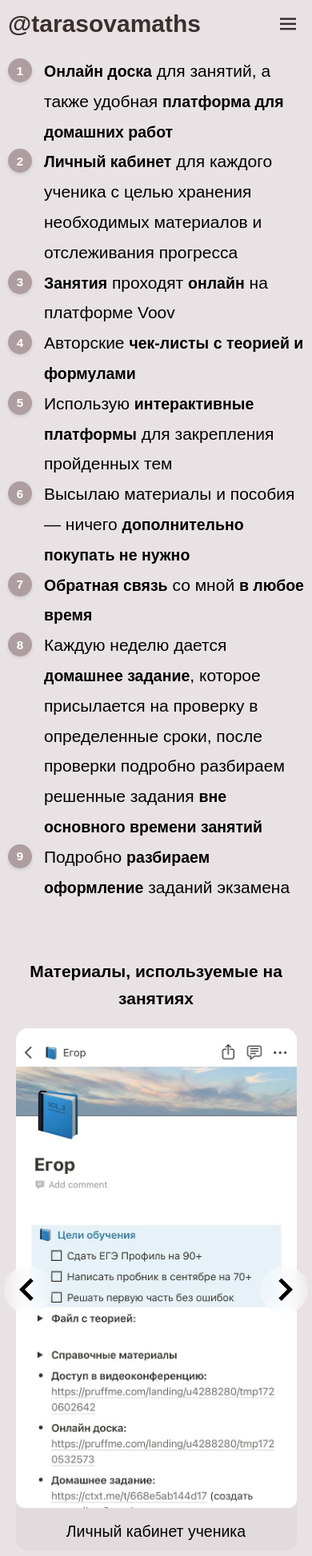
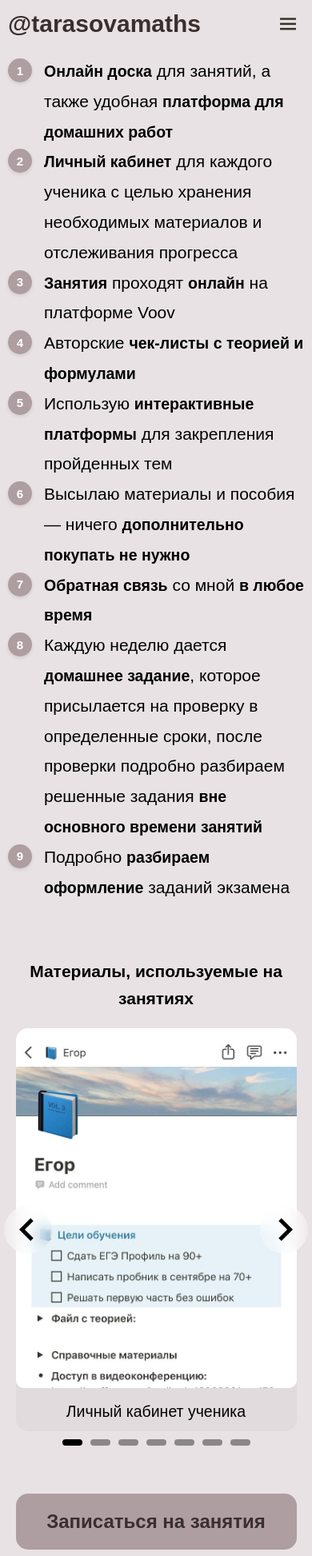
Before and after one commit to Pineapple936/tarasovamaths, a Next.js app: page /services/course-description in a window 390 px wide. Shown: the top 1946 px of the page at 80% size. Built offline with nearby package versions, Linux system fonts and the light colour scheme.

Commit message:
update scroll image

```diff
--- a/src/app/globals.scss
+++ b/src/app/globals.scss
@@ -251,7 +251,7 @@ iframe {
 
 @media (max-width: 1010px) {
     .imageScroll {
-        height: 600px;
+        height: 450px;
     }
 }
 
```
